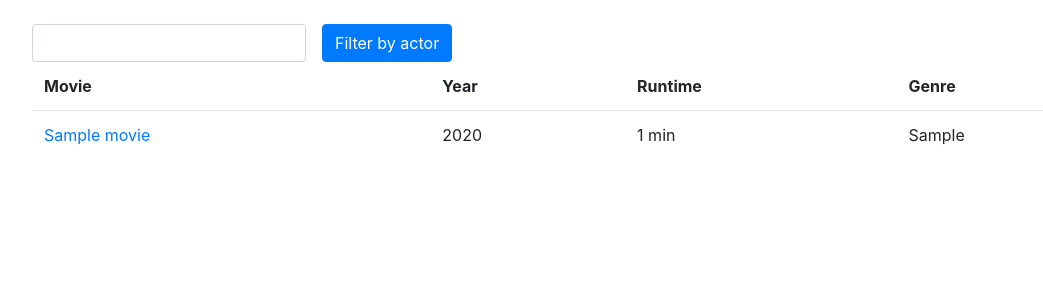
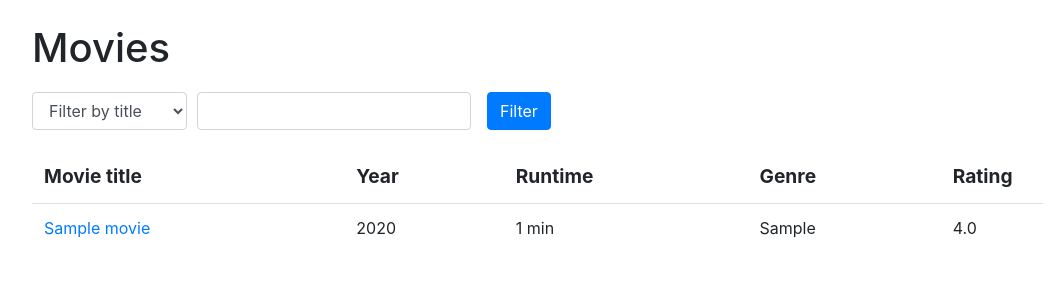
Before and after one commit to mhaapakangas/elokuvakokoelma, a Flask app: page /movies/ in a window 1280 px wide. Shown: the part 56-356 px from the top of the page, without its empty margins (53-1096 px from the left). Run offline with Flask 2, Linux system fonts and the light colour scheme; tables that the repository leaves empty hold one stand-in row (values such as "Sample post"); some libraries are stand-ins or nearby versions.

Commit message:
Add other movie filters

```diff
--- a/application/__init__.py
+++ b/application/__init__.py
@@ -79,11 +79,25 @@ from application.actors import views
 
 from application.auth.models import User
 
+from sqlalchemy import text
+
 
 @login_manager.user_loader
 def load_user(user_id):
     return User.query.get(user_id)
 
+
+def get_average_rating(movie_id):
+    stmt = text("SELECT ROUND(AVG(rating.rating), 1) FROM movie"
+                " JOIN rating ON rating.movie_id = movie.id"
+                " WHERE rating.rating IS NOT NULL AND movie.id = :id").params(id=movie_id)
+    res = db.engine.execute(stmt)
+    for row in res:
+        return row[0]
+    return None
+
+
+app.jinja_env.globals.update(get_average_rating=get_average_rating)
 
 try:
     db.create_all()
--- a/application/movies/views.py
+++ b/application/movies/views.py
@@ -9,10 +9,22 @@ from application.movies.models import Movie
 from application.ratings.models import Rating
 from application.ratings.forms import RatingForm
 
+import sys
+
 
 @app.route("/movies/", methods=["GET"])
-def movies_index():
-    return render_template("movies/list.html", movies=Movie.query.all(), filter="")
+def movies_index(filter_type="title"):
+    return render_template("movies/list.html", movies=Movie.query.all(), filter1="", filter2="",
+                           filter_type=filter_type)
+
+
+@app.route("/movies/", methods=["POST"])
+def movies_index_filter():
+    form = request.form
+    filter_type = form.get("filter_type")
+
+    return render_template("movies/list.html", movies=Movie.query.all(), filter1="", filter2="",
+                           filter_type=filter_type)
 
 
 @app.route("/movies/top", methods=["GET"])
@@ -60,7 +72,7 @@ def movies_cast_form(movie_id):
                            cast=cast)
 
 
-@app.route("/movies/", methods=["POST"])
+@app.route("/movies/add/", methods=["POST"])
 @login_required("ADMIN")
 def movies_create():
     form = MovieForm(request.form)
@@ -129,16 +141,77 @@ def movies_cast(movie_id):
     return redirect(url_for("movies_index"))
 
 
-@app.route("/movies/filter/", methods=["POST"])
-def movies_filter():
-    actorfilter = request.form.get("filter").strip()
+@app.route("/movies/filter/title/", methods=["POST"])
+def movies_filter_title():
+    filter_value = request.form.get("filter1").strip()
+
+    stmt = text("SELECT DISTINCT movie.id, movie.name, movie.year, movie.genre, movie.runtime FROM movie"
+                " WHERE movie.name " + sql_like_key + " :filter_value"
+                ).params(filter_value='%' + filter_value + '%')
+
+    return apply_filter(stmt, filter_value, "", "title")
+
+
+@app.route("/movies/filter/actor/", methods=["POST"])
+def movies_filter_actor():
+    filter_value = request.form.get("filter1").strip()
 
     stmt = text("SELECT DISTINCT movie.id, movie.name, movie.year, movie.genre, movie.runtime FROM movie"
                 " JOIN movie_cast ON movie_id=movie.id"
                 " JOIN actor ON actor_id=actor.id"
-                " WHERE actor.name " + sql_like_key + " :actorfilter"
-                ).params(actorfilter='%' + actorfilter + '%')
+                " WHERE actor.name " + sql_like_key + " :filter_value"
+                ).params(filter_value='%' + filter_value + '%')
 
+    return apply_filter(stmt, filter_value, "", "actor")
+
+
+@app.route("/movies/filter/year/", methods=["POST"])
+def movies_filter_year():
+    form = request.form
+    filter_min = form.get("filter1")
+    if not filter_min:
+        filter_min = 0
+    filter_max = form.get("filter2")
+    if not filter_max:
+        filter_max = sys.maxsize
+
+    stmt = text("SELECT DISTINCT movie.id, movie.name, movie.year, movie.genre, movie.runtime FROM movie"
+                " WHERE movie.year BETWEEN :filter_min AND :filter_max"
+                ).params(filter_min=filter_min, filter_max=filter_max)
+
+    return apply_filter(stmt, form.get("filter1"), form.get("filter2"), "year")
+
+
+@app.route("/movies/filter/rating/", methods=["POST"])
+def movies_filter_rating():
+    form = request.form
+    filter_min = form.get("filter1")
+    if not filter_min:
+        filter_min = 0
+    filter_max = form.get("filter2")
+    if not filter_max:
+        filter_max = 10
+
+    stmt = text("SELECT m.id, m.name, m.year, m.genre, m.runtime,"
+                " ROUND(m.average, 1) as average FROM "
+                "(SELECT movie.id, movie.name, movie.year, movie.genre, movie.runtime,"
+                "AVG(rating.rating) as average FROM movie"
+                " JOIN rating ON rating.movie_id = movie.id"
+                " WHERE rating.rating IS NOT NULL"
+                " GROUP BY movie.id) as m"
+                " WHERE m.average BETWEEN :filter_min AND :filter_max").params(filter_min=int(filter_min),
+                                                                               filter_max=int(filter_max))
+
+    return apply_filter(stmt, form.get("filter1"), form.get("filter2"), "rating")
+
+
+def apply_filter(stmt, filter1, filter2, filter_type):
     res = db.engine.execute(stmt)
 
-    return render_template("movies/list.html", movies=res, filter=actorfilter)
+    movies = []
+    for row in res:
+        m = Movie(row[1], row[2], row[3], row[4])
+        m.id = row[0]
+        movies.append(m)
+
+    return render_template("movies/list.html", movies=movies, filter1=filter1, filter2=filter2, filter_type=filter_type)
--- a/application/templates/movies/list.html
+++ b/application/templates/movies/list.html
@@ -1,28 +1,62 @@
 {% extends "layout.html" %}
 
 {% block body %}
-  <form method="POST" class="form-inline" action="{{ url_for('movies_filter') }}">
-    <input type="text" class="form-control" name="filter" />
-    <input type="submit" class="btn btn-primary mx-sm-3" value="Filter by actor"/>
+<h1>Movies</h1>
+<div class="row" style="margin-bottom:20px; margin-top:20px; margin-left:0">
+
+<form method="POST" class="form-inline" action="{{ url_for('movies_index') }}">
+<select class="form-control" name="filter_type" value="{{ filter_type }}" style="margin-right:10px"
+        onchange="this.form.submit();" {% if filter1 != "" or filter2 != "" %} disabled {% endif %}>
+  <option value="title" {% if filter_type == "title" %} selected {% endif %}>Filter by title</option>
+  <option value="actor" {% if filter_type == "actor" %} selected {% endif %}>Filter by actor</option>
+  <option value="year" {% if filter_type == "year" %} selected {% endif %}>Filter by year</option>
+   <option value="rating" {% if filter_type == "rating" %} selected {% endif %}>Filter by rating</option>
+</select>
+</form>
+
+{% if filter_type == "title" %}
+  <form method="POST" class="form-inline" action="{{ url_for('movies_filter_title') }}">
+    <input type="text" class="form-control" name="filter1" value="{{ filter1 }}" />
+    <input type="submit" class="btn btn-primary mx-sm-3" value="Filter"/>
   </form>
-  {% if filter != "" %}
-  <table style="margin-top:10px">
-    <tr>
-      <td style="padding-right:10px">Current filter: {{ filter }}</td>
-      <td>
-        <form method="GET" action="{{ url_for('movies_index') }}">
-          <input type="submit" class="btn btn-primary btn-sm" value="Remove filter"/>
-        </form>
-      </td>
-    </tr>
-  </table>
+{% elif filter_type == "actor" %}
+  <form method="POST" class="form-inline" action="{{ url_for('movies_filter_actor') }}">
+    <input type="text" class="form-control" name="filter1" value="{{ filter1 }}" />
+    <input type="submit" class="btn btn-primary mx-sm-3" value="Filter"/>
+  </form>
+  {% elif filter_type == "year" %}
+  <form method="POST" class="form-inline" action="{{ url_for('movies_filter_year') }}">
+    <label style="margin-right:8px"> from </label>
+    <input style="width:80px; margin-right:8px" type="number" class="form-control" name="filter1" value="{{ filter1 }}" />
+     <label style="margin-right:8px"> to </label>
+    <input style="width:80px; margin-right:8px" type="number" class="form-control" name="filter2" value="{{ filter2 }}" />
+    <input type="submit" class="btn btn-primary mx-sm-3" value="Filter"/>
+  </form>
+  {% elif filter_type == "rating" %}
+  <form method="POST" class="form-inline" action="{{ url_for('movies_filter_rating') }}">
+    <label style="margin-right:8px"> from </label>
+    <input style="width:80px; margin-right:8px" type="number" class="form-control"
+           name="filter1" value="{{ filter1 }}" min="0" max="10"/>
+     <label style="margin-right:8px"> to </label>
+    <input style="width:80px; margin-right:8px" type="number" class="form-control"
+           name="filter2" value="{{ filter2 }}" min="0" max="10"/>
+    <input type="submit" class="btn btn-primary mx-sm-3" value="Filter"/>
+  </form>
+{% endif %}
+
+  {% if filter1 != "" or filter2 != "" %}
+    <form method="GET" action="{{ url_for('movies_index') }}">
+      <input type="submit" class="btn btn-primary" value="Reset filter"/>
+    </form>
   {% endif %}
+  </div>
   <table class="table">
-    <tr>
-      <th style="border-top-style: none">Movie</th>
+    <tr style="font-size:larger">
+      <th style="border-top-style: none">Movie title</th>
       <th style="border-top-style: none">Year</th>
       <th style="border-top-style: none">Runtime</th>
       <th style="border-top-style: none">Genre</th>
+      <th style="border-top-style: none">Rating</th>
     </tr>
     {% for movie in movies %}
     <tr>
@@ -30,6 +64,7 @@
       <td>{{ movie.year }}</td>
       <td>{{ movie.runtime }} min</td>
       <td>{{ movie.genre }}</td>
+      <td>{{ get_average_rating(movie.id) }}</td>
       {% if current_user.is_authenticated and "ADMIN" in current_user.roles() %}
       <td>
         <form method="GET" action="{{ url_for('movies_cast_form', movie_id=movie.id) }}">
```
